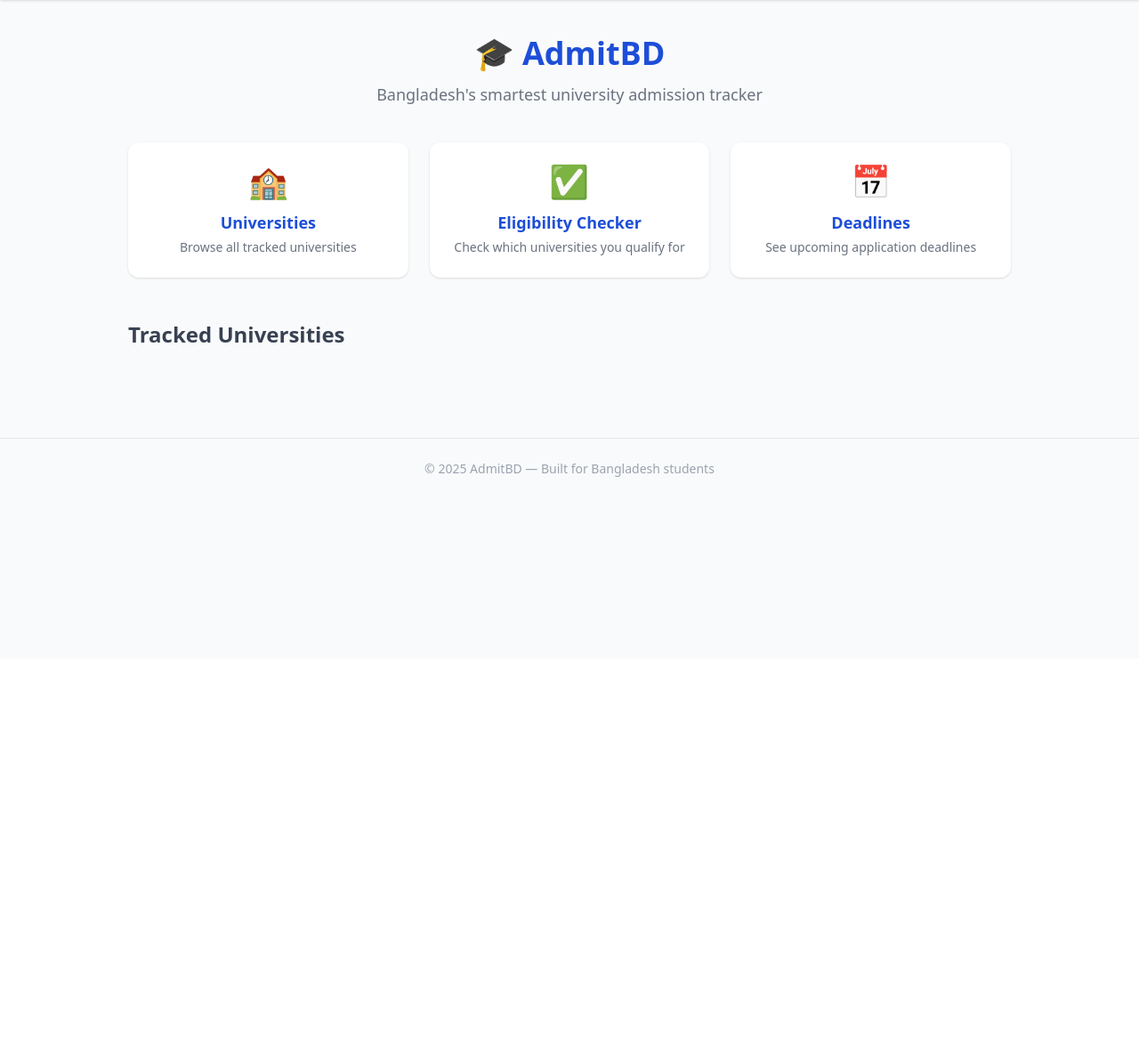
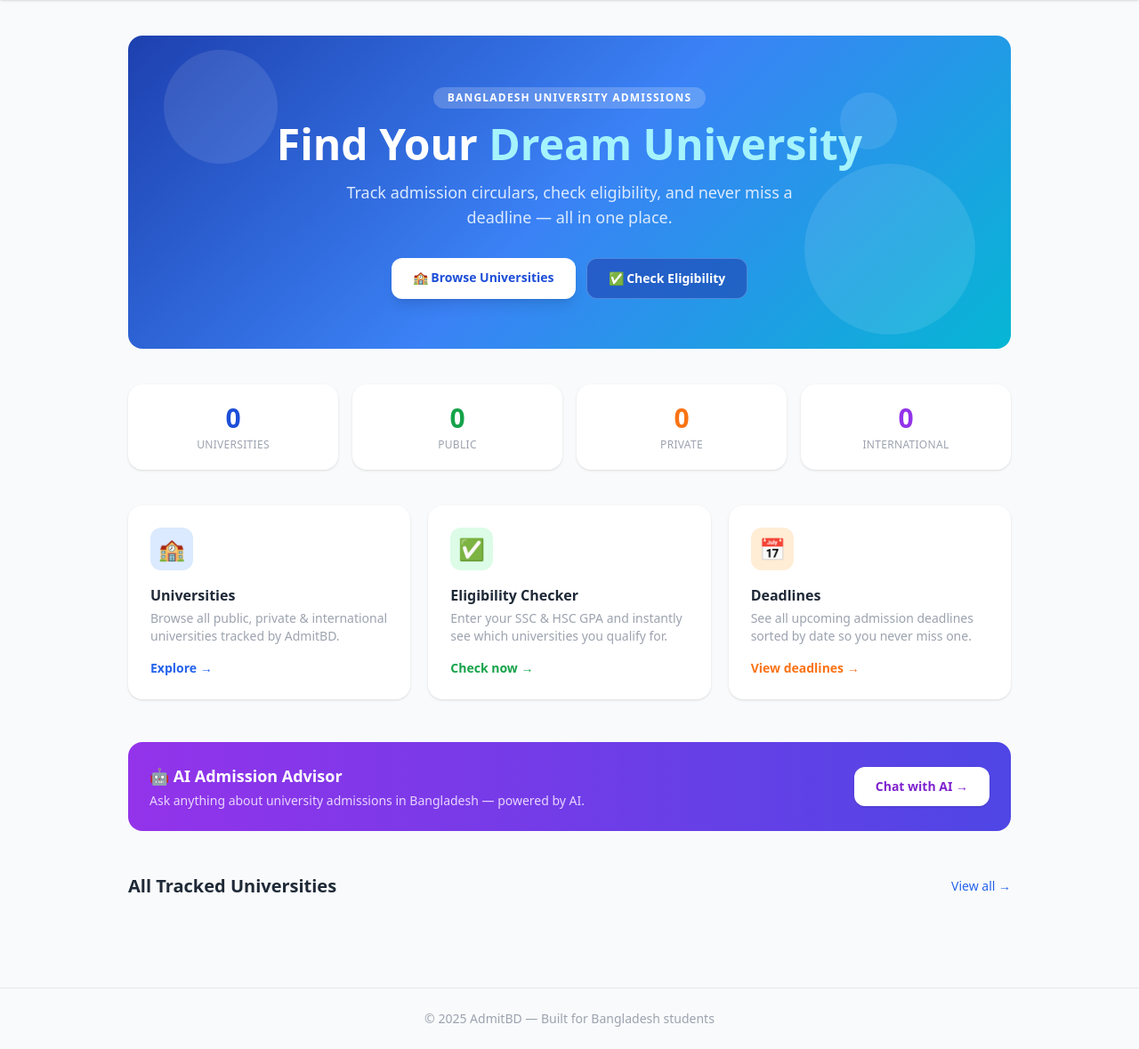
Before and after one commit to rahul-bepari/admitbd, a Flask app: page / in a window 1280 px wide. Shown: the part 60-1239 px from the top of the page at 89% size. Before the commit the page ends 596 px from the top, so only its background shows below. Run offline with Flask 3, Linux system fonts and the light colour scheme; data that the repository does not hold is empty; some libraries are stand-ins or nearby versions.

Commit message:
Modern hero homepage with stats, feature cards and AI banner

```diff
--- a/templates/index.html
+++ b/templates/index.html
@@ -1,42 +1,124 @@
 {% extends "base.html" %}
 {% block content %}
 
-<div class="text-center mb-10">
-    <h1 class="text-4xl font-bold text-blue-700 mb-3">🎓 AdmitBD</h1>
-    <p class="text-gray-500 text-lg">Bangladesh's smartest university admission tracker</p>
+<!-- Hero Section -->
+<div class="relative overflow-hidden rounded-2xl mb-10"
+    style="background: linear-gradient(135deg, #1e40af 0%, #3b82f6 50%, #06b6d4 100%);">
+    <div class="absolute inset-0 opacity-10">
+        <div class="absolute top-4 left-10 w-32 h-32 rounded-full bg-white"></div>
+        <div class="absolute bottom-4 right-10 w-48 h-48 rounded-full bg-white"></div>
+        <div class="absolute top-16 right-32 w-16 h-16 rounded-full bg-white"></div>
+    </div>
+    <div class="relative px-8 py-14 text-center">
+        <div class="inline-block bg-white bg-opacity-20 text-white text-xs font-semibold px-4 py-1 rounded-full mb-4 tracking-widest uppercase">
+            Bangladesh University Admissions
+        </div>
+        <h1 class="text-4xl sm:text-5xl font-extrabold text-white mb-4 leading-tight">
+            Find Your <span class="text-cyan-200">Dream University</span>
+        </h1>
+        <p class="text-blue-100 text-lg mb-8 max-w-xl mx-auto">
+            Track admission circulars, check eligibility, and never miss a deadline — all in one place.
+        </p>
+        <div class="flex flex-wrap justify-center gap-3">
+            <a href="/universities"
+                class="bg-white text-blue-700 font-bold px-6 py-3 rounded-xl hover:bg-blue-50 transition shadow-lg text-sm">
+                🏫 Browse Universities
+            </a>
+            <a href="/checker"
+                class="bg-blue-800 bg-opacity-60 text-white font-bold px-6 py-3 rounded-xl hover:bg-opacity-80 transition text-sm border border-blue-300 border-opacity-40">
+                ✅ Check Eligibility
+            </a>
+        </div>
+    </div>
 </div>
 
-<!-- Quick links -->
-<div class="grid grid-cols-1 sm:grid-cols-3 gap-6 mb-12">
-    <a href="/universities" class="bg-white rounded-xl shadow p-6 text-center hover:shadow-md transition">
-        <div class="text-4xl mb-3">🏫</div>
-        <h2 class="text-lg font-semibold text-blue-700">Universities</h2>
-        <p class="text-sm text-gray-500 mt-1">Browse all tracked universities</p>
+<!-- Stats Bar -->
+<div class="grid grid-cols-2 sm:grid-cols-4 gap-4 mb-10">
+    <div class="bg-white rounded-2xl shadow p-5 text-center">
+        <div class="text-3xl font-extrabold text-blue-700">{{ universities|length }}</div>
+        <div class="text-xs text-gray-400 mt-1 font-medium uppercase tracking-wide">Universities</div>
+    </div>
+    <div class="bg-white rounded-2xl shadow p-5 text-center">
+        <div class="text-3xl font-extrabold text-green-600">{{ universities|selectattr('type','equalto','public')|list|length }}</div>
+        <div class="text-xs text-gray-400 mt-1 font-medium uppercase tracking-wide">Public</div>
+    </div>
+    <div class="bg-white rounded-2xl shadow p-5 text-center">
+        <div class="text-3xl font-extrabold text-orange-500">{{ universities|selectattr('type','equalto','private')|list|length }}</div>
+        <div class="text-xs text-gray-400 mt-1 font-medium uppercase tracking-wide">Private</div>
+    </div>
+    <div class="bg-white rounded-2xl shadow p-5 text-center">
+        <div class="text-3xl font-extrabold text-purple-600">{{ universities|selectattr('type','equalto','international')|list|length }}</div>
+        <div class="text-xs text-gray-400 mt-1 font-medium uppercase tracking-wide">International</div>
+    </div>
+</div>
+
+<!-- Feature Cards -->
+<div class="grid grid-cols-1 sm:grid-cols-3 gap-5 mb-12">
+    <a href="/universities"
+        class="group bg-white rounded-2xl shadow p-6 hover:shadow-lg transition border border-transparent hover:border-blue-100">
+        <div class="w-12 h-12 bg-blue-100 rounded-xl flex items-center justify-center text-2xl mb-4 group-hover:bg-blue-200 transition">🏫</div>
+        <h2 class="text-base font-bold text-gray-800 mb-1">Universities</h2>
+        <p class="text-sm text-gray-400">Browse all public, private & international universities tracked by AdmitBD.</p>
+        <div class="mt-4 text-blue-600 text-sm font-semibold">Explore →</div>
     </a>
-    <a href="/checker" class="bg-white rounded-xl shadow p-6 text-center hover:shadow-md transition">
-        <div class="text-4xl mb-3">✅</div>
-        <h2 class="text-lg font-semibold text-blue-700">Eligibility Checker</h2>
-        <p class="text-sm text-gray-500 mt-1">Check which universities you qualify for</p>
+    <a href="/checker"
+        class="group bg-white rounded-2xl shadow p-6 hover:shadow-lg transition border border-transparent hover:border-green-100">
+        <div class="w-12 h-12 bg-green-100 rounded-xl flex items-center justify-center text-2xl mb-4 group-hover:bg-green-200 transition">✅</div>
+        <h2 class="text-base font-bold text-gray-800 mb-1">Eligibility Checker</h2>
+        <p class="text-sm text-gray-400">Enter your SSC & HSC GPA and instantly see which universities you qualify for.</p>
+        <div class="mt-4 text-green-600 text-sm font-semibold">Check now →</div>
     </a>
-    <a href="/deadlines" class="bg-white rounded-xl shadow p-6 text-center hover:shadow-md transition">
-        <div class="text-4xl mb-3">📅</div>
-        <h2 class="text-lg font-semibold text-blue-700">Deadlines</h2>
-        <p class="text-sm text-gray-500 mt-1">See upcoming application deadlines</p>
+    <a href="/deadlines"
+        class="group bg-white rounded-2xl shadow p-6 hover:shadow-lg transition border border-transparent hover:border-orange-100">
+        <div class="w-12 h-12 bg-orange-100 rounded-xl flex items-center justify-center text-2xl mb-4 group-hover:bg-orange-200 transition">📅</div>
+        <h2 class="text-base font-bold text-gray-800 mb-1">Deadlines</h2>
+        <p class="text-sm text-gray-400">See all upcoming admission deadlines sorted by date so you never miss one.</p>
+        <div class="mt-4 text-orange-500 text-sm font-semibold">View deadlines →</div>
     </a>
 </div>
 
-<!-- University list -->
-<h2 class="text-2xl font-bold mb-5 text-gray-700">Tracked Universities</h2>
-<div class="grid grid-cols-1 sm:grid-cols-2 gap-5">
+<!-- AI Advisor Banner -->
+<div class="bg-gradient-to-r from-purple-600 to-indigo-600 rounded-2xl p-6 mb-12 flex flex-col sm:flex-row items-center justify-between gap-4">
+    <div>
+        <div class="text-white font-bold text-lg mb-1">🤖 AI Admission Advisor</div>
+        <p class="text-purple-200 text-sm">Ask anything about university admissions in Bangladesh — powered by AI.</p>
+    </div>
+    <a href="/advisor"
+        class="shrink-0 bg-white text-purple-700 font-bold px-6 py-3 rounded-xl hover:bg-purple-50 transition text-sm shadow">
+        Chat with AI →
+    </a>
+</div>
+
+<!-- University List -->
+<div class="flex items-center justify-between mb-5">
+    <h2 class="text-xl font-bold text-gray-800">All Tracked Universities</h2>
+    <a href="/universities" class="text-sm text-blue-600 font-medium hover:underline">View all →</a>
+</div>
+
+<div class="grid grid-cols-1 sm:grid-cols-2 gap-4">
     {% for uni in universities %}
-    <a href="/university/{{ uni.id }}" class="bg-white rounded-xl shadow p-5 hover:shadow-md transition">
-        <div class="flex justify-between items-center">
+    <a href="/university/{{ uni.id }}"
+        class="bg-white rounded-2xl shadow p-4 hover:shadow-md transition flex items-center justify-between group">
+        <div class="flex items-center gap-3">
+            <div class="w-10 h-10 rounded-xl flex items-center justify-center font-bold text-xs
+                {% if uni.type == 'public' %}bg-green-100 text-green-700
+                {% elif uni.type == 'international' %}bg-blue-100 text-blue-700
+                {% elif uni.type == 'cbhe' %}bg-purple-100 text-purple-700
+                {% else %}bg-orange-100 text-orange-700{% endif %}">
+                {{ uni.short_name[:3] }}
+            </div>
             <div>
-                <h3 class="font-semibold text-blue-700 text-lg">{{ uni.name }}</h3>
-                <p class="text-sm text-gray-400">{{ uni.location }}</p>
+                <div class="text-sm font-semibold text-gray-800 group-hover:text-blue-700 transition leading-tight">{{ uni.name }}</div>
+                <div class="text-xs text-gray-400">📍 {{ uni.location }}</div>
             </div>
-            <span class="bg-blue-100 text-blue-700 text-xs font-bold px-3 py-1 rounded-full">{{ uni.short_name }}</span>
         </div>
+        <span class="text-xs font-bold px-2 py-1 rounded-full shrink-0
+            {% if uni.type == 'public' %}bg-green-100 text-green-700
+            {% elif uni.type == 'international' %}bg-blue-100 text-blue-700
+            {% elif uni.type == 'cbhe' %}bg-purple-100 text-purple-700
+            {% else %}bg-orange-100 text-orange-700{% endif %}">
+            {{ (uni.type or 'private')|capitalize }}
+        </span>
     </a>
     {% endfor %}
 </div>
```
